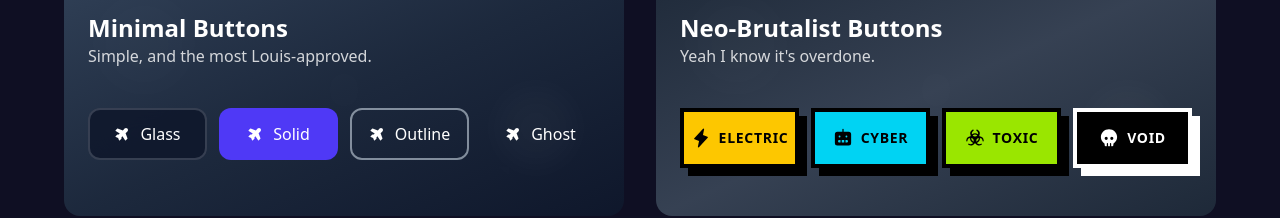
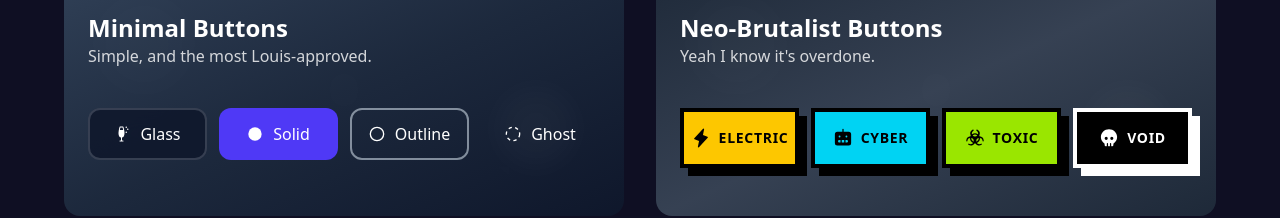
Before and after one commit to LouisLP/persona-portfolio, a Vue app: page /designer in a window 1280 px wide. Shown: the part 2120-2338 px from the top of the page. Built offline with nearby package versions, Linux system fonts and the light colour scheme.

Commit message:
Different buttons between variants

```diff
--- a/src/components/ui/MinimalButton.vue
+++ b/src/components/ui/MinimalButton.vue
@@ -92,16 +92,54 @@ const buttonStyles = computed(() => {
 
     <!-- Content -->
     <div :class="loading ? 'invisible' : 'flex items-center gap-2.5'">
-      <!-- Icon -->
+      <!-- Glass Icon - Champagne -->
       <svg
-        v-if="icon"
-        class="size-4 transition-transform duration-300 group-hover:rotate-12"
+        v-if="icon && variant === 'glass'"
+        class="size-4 transition-transform duration-300 group-hover:scale-110 group-hover:rotate-12"
+        fill="currentColor"
+        xmlns="http://www.w3.org/2000/svg"
+        width="16"
+        height="16"
         viewBox="0 0 256 256"
+      >
+        <path
+          d="M149.91,13.53A8,8,0,0,0,142.3,8H97.71a8,8,0,0,0-7.61,5.53,451,451,0,0,0-14.21,59.7c-7.26,44.25-4.35,75.76,8.65,93.66A40,40,0,0,0,112,183.42V232H96a8,8,0,1,0,0,16h48a8,8,0,0,0,0-16H128V183.42a39.94,39.94,0,0,0,27.46-16.53c13-17.9,15.92-49.41,8.66-93.66A451,451,0,0,0,149.91,13.53ZM93.8,64c3-15.58,6.73-29.81,9.79-40h32.83c3.06,10.19,6.77,24.42,9.8,40ZM232,52a12,12,0,1,1-12-12A12,12,0,0,1,232,52ZM184,20a12,12,0,1,1,12,12A12,12,0,0,1,184,20Zm24,80a12,12,0,1,1-12-12A12,12,0,0,1,208,100Z"
+        ></path>
+      </svg>
+
+      <!-- Solid Icon - Filled Circle -->
+      <svg
+        v-if="icon && variant === 'solid'"
+        class="size-4 transition-transform duration-300 group-hover:scale-110 group-hover:rotate-12"
+        viewBox="0 0 24 24"
         fill="currentColor"
       >
-        <path
-          d="M185.33,114.21l29.14-27.42.17-.17a32,32,0,0,0-45.26-45.26c0,.06-.11.11-.17.17L141.79,70.67l-83-30.2a8,8,0,0,0-8.39,1.86l-24,24a8,8,0,0,0,1.22,12.31l63.89,42.59L76.69,136H56a8,8,0,0,0-5.65,2.34l-24,24A8,8,0,0,0,29,175.42l36.82,14.73,14.7,36.75.06.16a8,8,0,0,0,13.18,2.47l23.87-23.88A8,8,0,0,0,120,200V179.31l14.76-14.76,42.59,63.89a8,8,0,0,0,12.31,1.22l24-24a8,8,0,0,0,1.86-8.39Z"
-        />
+        <circle cx="12" cy="12" r="10" />
+      </svg>
+
+      <!-- Outline Icon - Circle Outline -->
+      <svg
+        v-if="icon && variant === 'outline'"
+        class="size-4 transition-transform duration-300 group-hover:scale-110 group-hover:rotate-12"
+        viewBox="0 0 24 24"
+        fill="none"
+        stroke="currentColor"
+        stroke-width="2"
+      >
+        <circle cx="12" cy="12" r="10" />
+      </svg>
+
+      <!-- Ghost Icon - Dashed Circle -->
+      <svg
+        v-if="icon && variant === 'ghost'"
+        class="size-4 transition-transform duration-300 group-hover:scale-110 group-hover:rotate-12"
+        viewBox="0 0 24 24"
+        fill="none"
+        stroke="currentColor"
+        stroke-width="2"
+        stroke-dasharray="5,5"
+      >
+        <circle cx="12" cy="12" r="10" />
       </svg>
 
       <!-- Text -->
```
